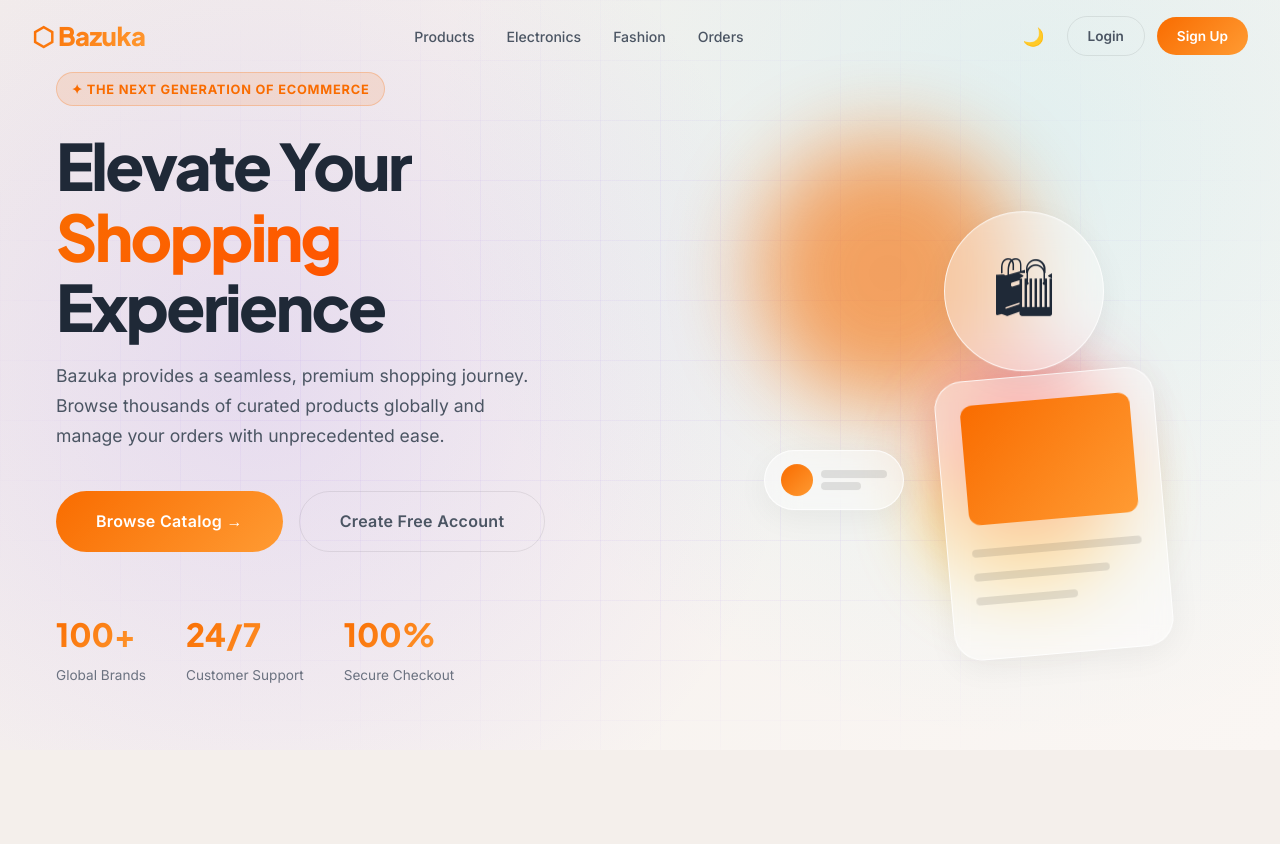
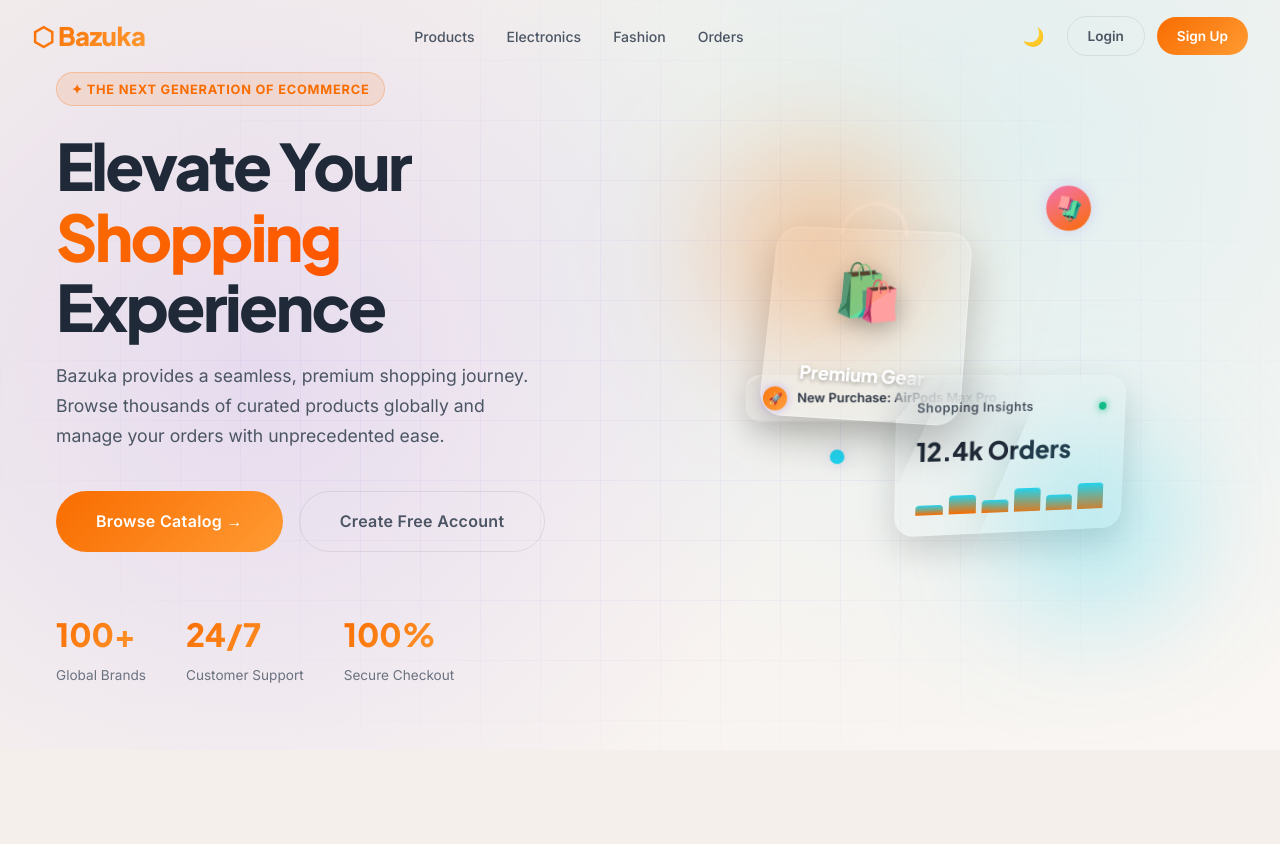
Before and after one commit to dishambha/ecommerce_website, a Django app: page / in a window 1280 px wide. Shown: the top 844 px of the page. Run offline with Django 4.2, Linux system fonts and the light colour scheme.

Commit message:
Update homepage hero with premium interactive shopping bags animation

```diff
--- a/templates/home.html
+++ b/templates/home.html
@@ -68,69 +68,258 @@
 }
 .hero-stat-label{color:var(--t3);font-size:.85rem;margin-top:.2rem}
 
-/* ── Custom CSS Animation ────────────────── */
-.hero-visual{
-  position:relative;z-index:2;
-  height:100%;display:flex;align-items:center;justify-content:center;
+/* ── Modern Dribbble Nova Banking Inspired Animation ── */
+.hero-visual {
+  position: relative;
+  z-index: 2;
+  height: 100%;
+  display: flex;
+  align-items: center;
+  justify-content: center;
+  perspective: 1000px;
 }
-.anim-wrapper{
-  position:relative;width:400px;height:400px;
+.nova-anim-wrapper {
+  position: relative;
+  width: 420px;
+  height: 420px;
+  transform-style: preserve-3d;
+  animation: wrapper-hover 8s ease-in-out infinite alternate;
 }
-.floating-orb{
-  position:absolute;border-radius:50%;
-  filter:blur(40px);opacity:0.6;
-  animation:float-complex 10s ease-in-out infinite alternate;
+
+/* Base glowing orbs in background */
+.nova-glow {
+  position: absolute;
+  border-radius: 50%;
+  filter: blur(60px);
+  opacity: 0.6;
+  z-index: 1;
 }
-.orb-1{
-  width:250px;height:250px;background:#F96C00;
-  top:0;left:0;animation-delay:0s;
+.nova-glow-1 {
+  width: 260px;
+  height: 260px;
+  background: radial-gradient(circle, var(--violet), transparent 70%);
+  top: -10%;
+  left: -10%;
+  animation: nova-glow-float 7s ease-in-out infinite;
 }
-.orb-2{
-  width:200px;height:200px;background:#FFB800;
-  bottom:0;right:0;animation-delay:-3s;
+.nova-glow-2 {
+  width: 220px;
+  height: 220px;
+  background: radial-gradient(circle, var(--cyan), transparent 70%);
+  bottom: -15%;
+  right: -10%;
+  animation: nova-glow-float 9s ease-in-out infinite reverse;
 }
-.orb-3{
-  width:150px;height:150px;background:#FF3366;
-  top:50%;left:50%;transform:translate(-50%,-50%);
-  animation-delay:-6s;
+
+/* Glassmorphic 3D Shopping Bag */
+.nova-shopping-bag {
+  position: absolute;
+  width: 200px;
+  height: 230px;
+  top: 10%;
+  left: 8%;
+  z-index: 3;
+  transform: rotateY(-10deg) rotateX(15deg) rotateZ(5deg);
+  animation: credit-card-float 6s ease-in-out infinite alternate;
+  perspective: 1000px;
 }
-.glass-element{
-  position:absolute;
-  background:rgba(255,255,255,0.4);
-  backdrop-filter:blur(16px);-webkit-backdrop-filter:blur(16px);
-  border:1px solid rgba(255,255,255,0.8);
-  border-radius:var(--r-xl);
-  box-shadow:0 8px 32px rgba(0,0,0,0.05);
+.nova-shopping-bag .bag-handle {
+  width: 70px;
+  height: 35px;
+  border: 4px solid rgba(255,255,255,0.35);
+  border-bottom: none;
+  border-radius: 40px 40px 0 0;
+  margin: 0 auto;
+  position: relative;
+  top: 6px;
+  z-index: 1;
+  box-shadow: 0 0 15px rgba(255,255,255,0.25);
 }
-.el-1{
-  width:220px;height:280px;
-  top:50%;left:50%;transform:translate(-50%,-50%) rotate(-5deg);
-  animation:float-soft 6s ease-in-out infinite;
-  display:flex;flex-direction:column;padding:1.5rem;gap:1rem;
+.nova-shopping-bag .bag-body {
+  width: 100%;
+  height: calc(100% - 35px);
+  background: linear-gradient(135deg, rgba(255,255,255,0.1), rgba(255,255,255,0.01));
+  backdrop-filter: blur(25px);
+  -webkit-backdrop-filter: blur(25px);
+  border: 1px solid rgba(255,255,255,0.22);
+  border-radius: 24px;
+  box-shadow: 0 20px 40px rgba(0,0,0,0.2), inset 0 1px 0 rgba(255,255,255,0.3);
+  display: flex;
+  flex-direction: column;
+  justify-content: center;
+  align-items: center;
+  gap: 0.85rem;
+  padding: 1.5rem;
+  position: relative;
+  z-index: 2;
 }
-.el-2{
-  width:160px;height:160px;border-radius:50%;
-  top:10%;right:10%;
-  animation:float-soft 8s ease-in-out infinite reverse;
+.nova-shopping-bag .bag-icon {
+  font-size: 3.5rem;
+  filter: drop-shadow(0 4px 12px rgba(0,0,0,0.35));
+  animation: float 4s ease-in-out infinite;
 }
-.el-3{
-  width:140px;height:60px;border-radius:var(--r-full);
-  bottom:15%;left:5%;
-  animation:float-soft 7s ease-in-out infinite 1s;
-  display:flex;align-items:center;padding:0 1rem;gap:.5rem;
+.nova-shopping-bag .bag-label {
+  font-family: var(--fh);
+  font-size: 1.15rem;
+  font-weight: 800;
+  color: #fff;
+  letter-spacing: -0.2px;
+  text-shadow: 0 2px 4px rgba(0,0,0,0.3);
 }
-.mock-line{height:8px;background:rgba(0,0,0,0.1);border-radius:4px;width:100%}
-.mock-circle{width:32px;height:32px;border-radius:50%;background:var(--grad)}
 
-@keyframes float-complex{
-  0%{transform:translate(0,0) scale(1)}
-  50%{transform:translate(30px,-40px) scale(1.1)}
-  100%{transform:translate(-20px,20px) scale(0.95)}
+
+/* NOVA Glass Feed/Analytics Card */
+.nova-card-feed {
+  position: absolute;
+  width: 240px;
+  height: 160px;
+  background: rgba(255, 255, 255, 0.04);
+  backdrop-filter: blur(20px);
+  -webkit-backdrop-filter: blur(20px);
+  border: 1px solid rgba(255, 255, 255, 0.08);
+  border-radius: 20px;
+  box-shadow: 0 15px 35px rgba(0,0,0,0.15);
+  padding: 1.25rem;
+  bottom: 12%;
+  right: 5%;
+  z-index: 4;
+  display: flex;
+  flex-direction: column;
+  gap: 0.75rem;
+  transform: rotateY(12deg) rotateX(-5deg);
+  animation: feed-card-float 7s ease-in-out infinite alternate-reverse;
 }
-@keyframes float-soft{
-  0%,100%{transform:translateY(0) rotate(var(--rot,0deg))}
-  50%{transform:translateY(-15px) rotate(var(--rot,0deg))}
+.nova-card-feed .feed-header {
+  display: flex;
+  align-items: center;
+  justify-content: space-between;
 }
+.nova-card-feed .feed-title {
+  font-size: 0.8rem;
+  color: var(--t2);
+  font-weight: 600;
+  letter-spacing: 0.5px;
+}
+.nova-card-feed .feed-status {
+  width: 8px;
+  height: 8px;
+  border-radius: 50%;
+  background: var(--green);
+  box-shadow: 0 0 8px var(--green);
+}
+.nova-card-feed .feed-amount {
+  font-family: var(--fh);
+  font-size: 1.6rem;
+  font-weight: 800;
+  color: var(--t1);
+  margin-bottom: 2px;
+}
+.nova-card-feed .feed-graph {
+  height: 35px;
+  display: flex;
+  align-items: flex-end;
+  gap: 6px;
+}
+.nova-card-feed .graph-bar {
+  flex: 1;
+  background: linear-gradient(to top, var(--violet), var(--cyan));
+  border-radius: 4px 4px 0 0;
+  height: var(--h, 40%);
+  animation: bar-grow 1.5s ease-out forwards;
+}
+
+/* Floating AI Insight Mini Glass Bubble */
+.nova-bubble {
+  position: absolute;
+  background: rgba(255,255,255,0.06);
+  backdrop-filter: blur(15px);
+  -webkit-backdrop-filter: blur(15px);
+  border: 1px solid rgba(255,255,255,0.15);
+  border-radius: 14px;
+  padding: 0.6rem 1rem;
+  display: flex;
+  align-items: center;
+  gap: 0.6rem;
+  font-size: 0.8rem;
+  font-weight: 600;
+  color: var(--t1);
+  box-shadow: 0 10px 25px rgba(0,0,0,0.1);
+  top: 52%;
+  left: 2%;
+  z-index: 5;
+  animation: bubble-float 5s ease-in-out infinite alternate;
+}
+.nova-bubble .avatar-glow {
+  width: 24px;
+  height: 24px;
+  border-radius: 50%;
+  background: var(--grad);
+  display: flex;
+  align-items: center;
+  justify-content: center;
+  font-size: 0.7rem;
+  box-shadow: 0 0 10px rgba(139,92,246,0.4);
+}
+
+/* Floating Abstract Micro-Elements */
+.nova-elem {
+  position: absolute;
+  border-radius: 50%;
+  background: linear-gradient(135deg, var(--violet), var(--pink));
+  z-index: 2;
+  box-shadow: 0 0 15px rgba(139,92,246,0.2);
+}
+.nova-elem-1 {
+  width: 45px;
+  height: 45px;
+  top: 5%;
+  right: 15%;
+  animation: element-spin 12s linear infinite;
+  display: flex;
+  align-items: center;
+  justify-content: center;
+  font-size: 1.3rem;
+  color: #fff;
+}
+.nova-elem-2 {
+  width: 14px;
+  height: 14px;
+  background: var(--cyan);
+  bottom: 25%;
+  left: 20%;
+  animation: nova-glow-float 4s ease-in-out infinite alternate;
+}
+
+/* Custom Keyframe Animations */
+@keyframes wrapper-hover {
+  0% { transform: rotateX(2deg) rotateY(-2deg); }
+  100% { transform: rotateX(-2deg) rotateY(2deg); }
+}
+@keyframes nova-glow-float {
+  0%, 100% { transform: translate(0, 0) scale(1); }
+  50% { transform: translate(15px, -20px) scale(1.05); }
+}
+@keyframes credit-card-float {
+  0% { transform: translateY(0) rotateY(-10deg) rotateX(15deg) rotateZ(5deg); }
+  100% { transform: translateY(-16px) rotateY(-8deg) rotateX(12deg) rotateZ(3deg); }
+}
+@keyframes feed-card-float {
+  0% { transform: translateY(0) rotateY(12deg) rotateX(-5deg); }
+  100% { transform: translateY(-12px) rotateY(15deg) rotateX(-3deg); }
+}
+@keyframes bubble-float {
+  0% { transform: translateY(0) translateX(0); }
+  100% { transform: translateY(-10px) translateX(6px); }
+}
+@keyframes element-spin {
+  from { transform: rotate(0deg); }
+  to { transform: rotate(360deg); }
+}
+@keyframes bar-grow {
+  from { height: 0; }
+  to { height: var(--h); }
+}
+
 @media(max-width:900px){
   .hero{grid-template-columns:1fr;text-align:center;}
   .hero-content{margin:0 auto;padding-top:calc(var(--nav-h) + 2rem)}
@@ -210,25 +399,45 @@
   </div>
 
   <div class="hero-visual">
-    <div class="anim-wrapper">
-      <div class="floating-orb orb-1"></div>
-      <div class="floating-orb orb-2"></div>
-      <div class="floating-orb orb-3"></div>
+    <div class="nova-anim-wrapper">
+      <div class="nova-glow nova-glow-1"></div>
+      <div class="nova-glow nova-glow-2"></div>
 
-      <div class="glass-element el-1" style="--rot:-5deg">
-        <div style="width:100%;height:120px;background:var(--grad);border-radius:var(--r-md);margin-bottom:.5rem"></div>
-        <div class="mock-line"></div>
-        <div class="mock-line" style="width:80%"></div>
-        <div class="mock-line" style="width:60%"></div>
-      </div>
-      <div class="glass-element el-2" style="display:flex;align-items:center;justify-content:center;font-size:4rem">🛍</div>
-      <div class="glass-element el-3">
-        <div class="mock-circle"></div>
-        <div style="flex:1">
-          <div class="mock-line" style="margin-bottom:4px"></div>
-          <div class="mock-line" style="width:60%"></div>
+      <!-- Ultra-Premium Glass Shopping Bag -->
+      <div class="nova-shopping-bag">
+        <div class="bag-handle"></div>
+        <div class="bag-body">
+          <div class="bag-icon">🛍️</div>
+          <div class="bag-label">Premium Gear</div>
         </div>
       </div>
+
+      <!-- Modern Glass Analytics/Feed Card -->
+      <div class="nova-card-feed">
+        <div class="feed-header">
+          <div class="feed-title">Shopping Insights</div>
+          <div class="feed-status"></div>
+        </div>
+        <div class="feed-amount">12.4k Orders</div>
+        <div class="feed-graph">
+          <div class="graph-bar" style="--h: 35%"></div>
+          <div class="graph-bar" style="--h: 65%"></div>
+          <div class="graph-bar" style="--h: 45%"></div>
+          <div class="graph-bar" style="--h: 85%"></div>
+          <div class="graph-bar" style="--h: 55%"></div>
+          <div class="graph-bar" style="--h: 95%"></div>
+        </div>
+      </div>
+
+      <!-- Floating AI Insights mini glass bubble -->
+      <div class="nova-bubble">
+        <div class="avatar-glow">🚀</div>
+        <div>New Purchase: AirPods Max Pro</div>
+      </div>
+
+      <!-- Abstract geometric neon elements -->
+      <div class="nova-elem nova-elem-1">🛍️</div>
+      <div class="nova-elem nova-elem-2"></div>
     </div>
   </div>
 </section>
```
